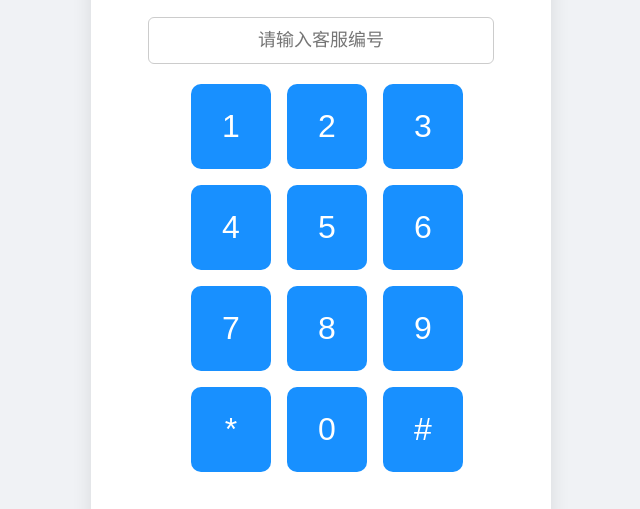
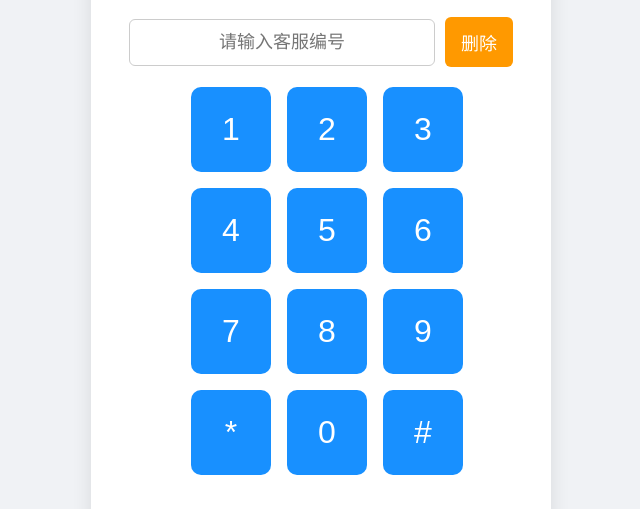
Before and after one commit to datou9999/66, a plain HTML site: page index.html in a window 1280 px wide. Shown: the part 245-754 px from the top of the page, without its empty margins (319-959 px from the left). Drawn offline with Linux system fonts and the light colour scheme.

Commit message:
Update index.html

```diff
--- a/index.html
+++ b/index.html
@@ -34,15 +34,33 @@
 
     .input-box {
       margin: 20px 0;
+      display: flex;
+      justify-content: center;
+      align-items: center;
+      gap: 10px;
     }
 
     input[type="text"] {
-      width: 80%;
+      width: 70%;
       padding: 12px;
       font-size: 18px;
       border-radius: 6px;
       border: 1px solid #ccc;
       text-align: center;
+    }
+
+    .delete-btn {
+      padding: 12px 16px;
+      font-size: 18px;
+      border: none;
+      background-color: #ff9900;
+      color: white;
+      border-radius: 6px;
+      cursor: pointer;
+    }
+
+    .delete-btn:hover {
+      background-color: #ffbb33;
     }
 
     .dialpad {
@@ -100,11 +118,15 @@
       input.value += num;
     }
 
+    function deleteLast() {
+      const input = document.getElementById("numberInput");
+      input.value = input.value.slice(0, -1);
+    }
+
     function makeCall() {
       const number = document.getElementById("numberInput").value;
       if (number) {
         alert("正在呼叫客服编号：" + number);
-        // 这里可以添加真正的呼叫逻辑，比如跳转或调用接口
         // location.href = "call.html?number=" + encodeURIComponent(number);
       } else {
         alert("请输入客服编号");
@@ -122,6 +144,7 @@
 
     <div class="input-box">
       <input type="text" id="numberInput" placeholder="请输入客服编号" readonly />
+      <button class="delete-btn" onclick="deleteLast()">删除</button>
     </div>
 
     <div class="dialpad">
```
